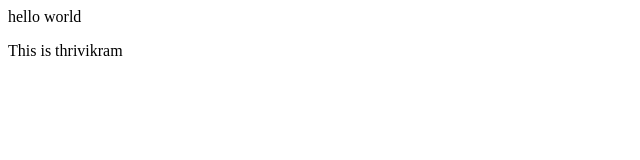
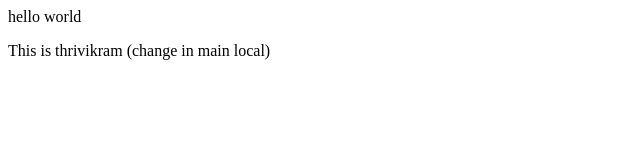
Before and after one commit to ThrivikramUdayagiri/localrepo, a plain HTML site: page index.html in a window 1280 px wide. Shown: the whole page, without its empty margins (0-640 px from the left). Drawn offline with Linux system fonts and the light colour scheme.

Commit message:
change in main local

```diff
--- a/index.html
+++ b/index.html
@@ -1,2 +1,2 @@
 <p>hello world</p>
-<p>This is thrivikram</p>
+<p>This is thrivikram (change in main local)</p>
```
